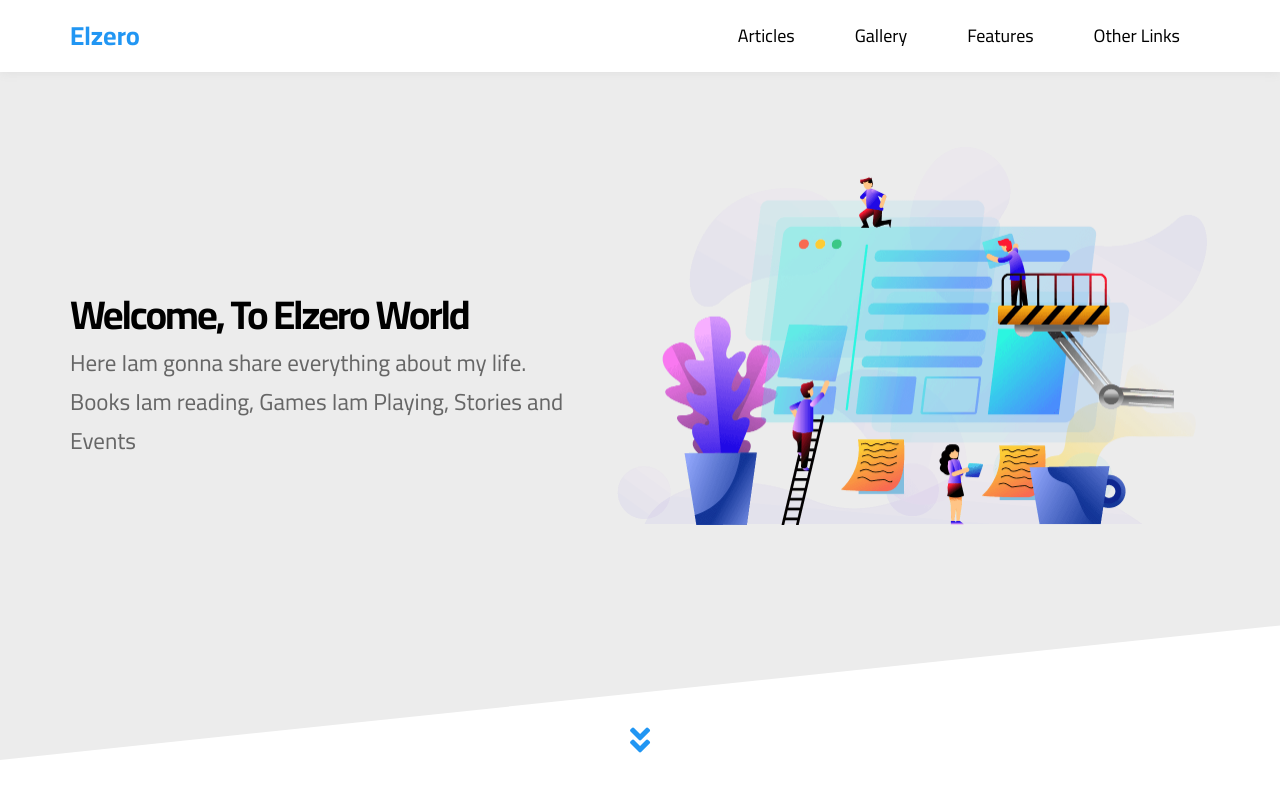
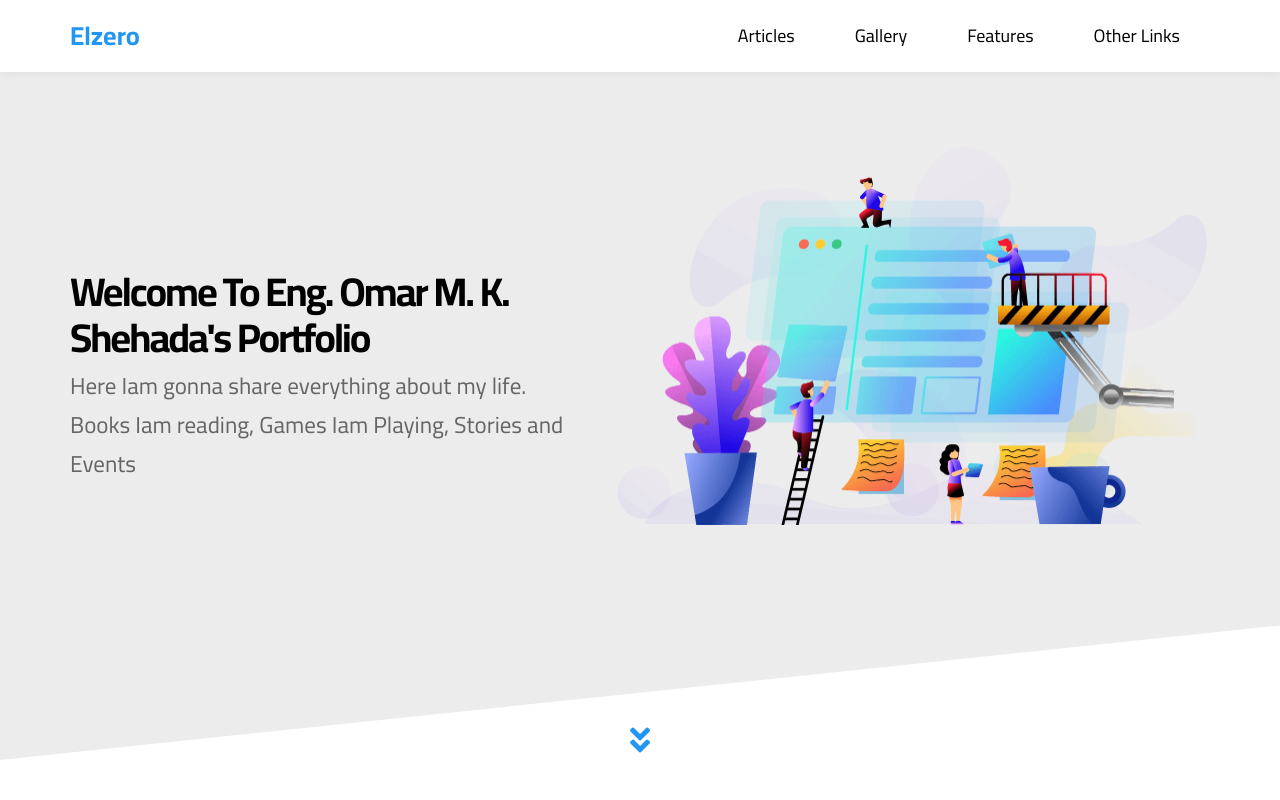
Before and after one commit to Omar25Muhammad/Omar25Muhammad.github.io, a plain HTML site: page index.html in a window 1280 px wide. Shown: the top 800 px of the page. Drawn offline with Linux system fonts and the light colour scheme.

Commit message:
Added my name

```diff
--- a/index.html
+++ b/index.html
@@ -75,7 +75,7 @@
     <div class="landing">
       <div class="container">
         <div class="text">
-          <h1>Welcome, To Elzero World</h1>
+          <h1>Welcome To Eng. Omar M. K. Shehada's Portfolio</h1>
           <p>Here Iam gonna share everything about my life. Books Iam reading, Games Iam Playing, Stories and Events</p>
         </div>
         <div class="image">
```
